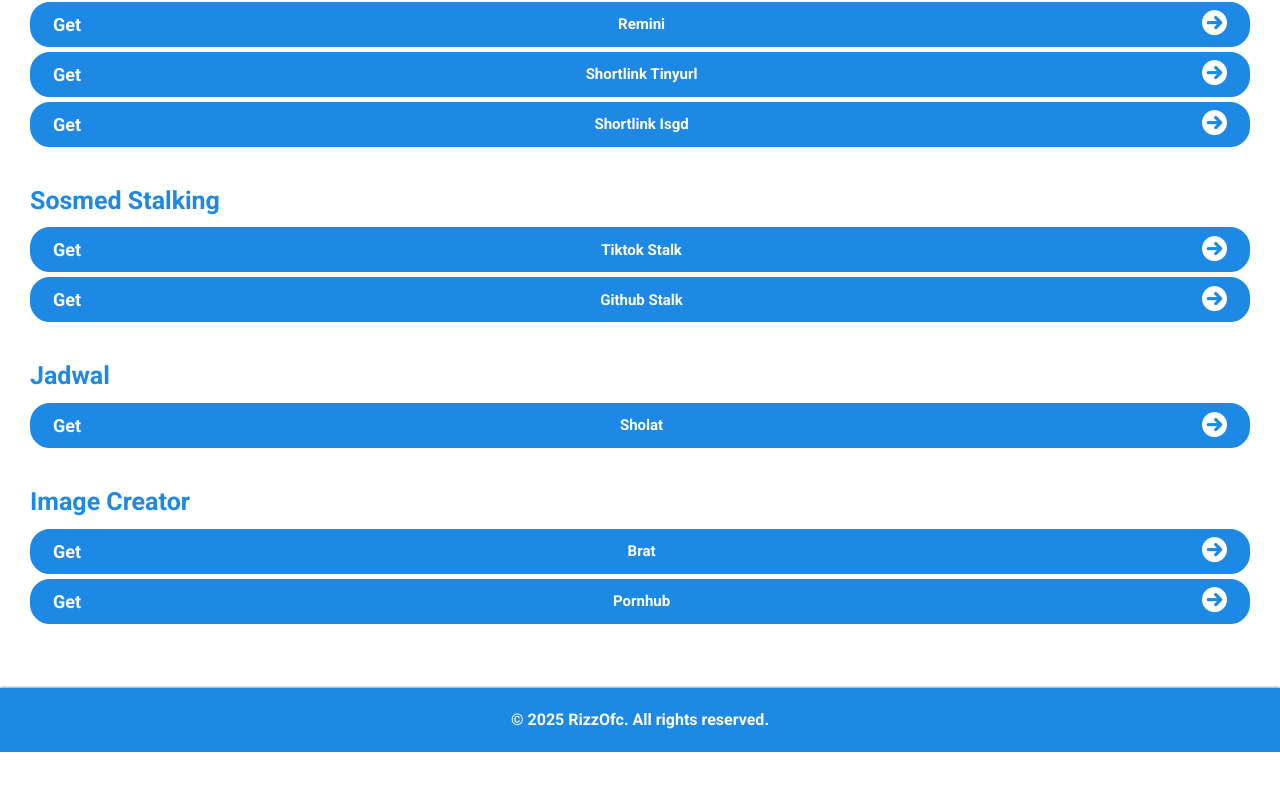
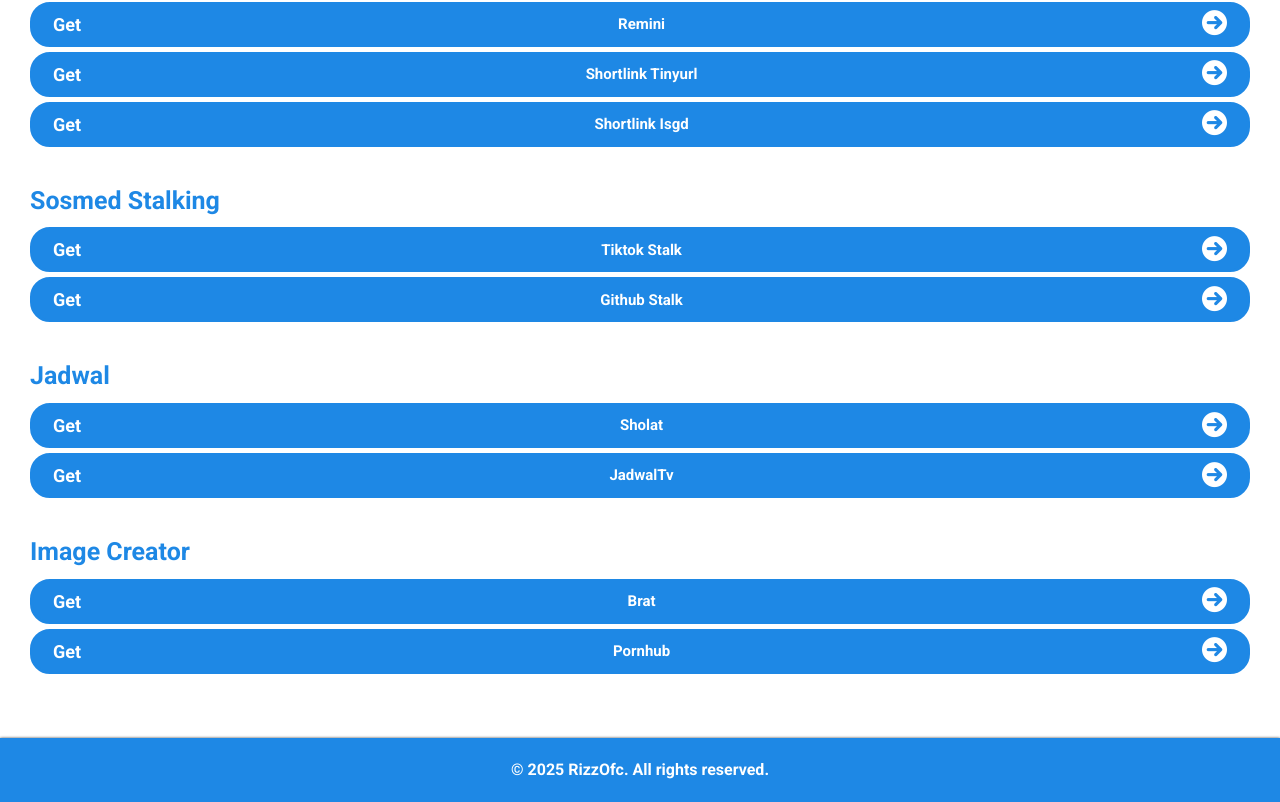
Before and after one commit to RizkiOfc/api-rest, a website: page function/index.html in a window 1280 px wide. Shown: the part 2105-2907 px from the top of the page. Before the commit the page ends 2857 px from the top, so only its background shows below. Drawn offline with nearby package versions, Linux system fonts and the light colour scheme.

Commit message:
Update index.html

```diff
--- a/function/index.html
+++ b/function/index.html
@@ -434,6 +434,11 @@
        <p class="title-api">Sholat</p>
        <p class="endpoint"><a class="fas fa-arrow-circle-right" href="https://www.ikyiizyy.my.id/api/jadwal/solat?id="></a></p>
      </div>
+    <div class="item">
+       <p class="method">Get</p>
+       <p class="title-api">JadwalTv</p>
+       <p class="endpoint"><a class="fas fa-arrow-circle-right" href="https://www.ikyiizyy.my.id/api/jadwal/jadwaltv?channel="></a></p>
+     </div>
 </div>
 
  <div class="card">
```
